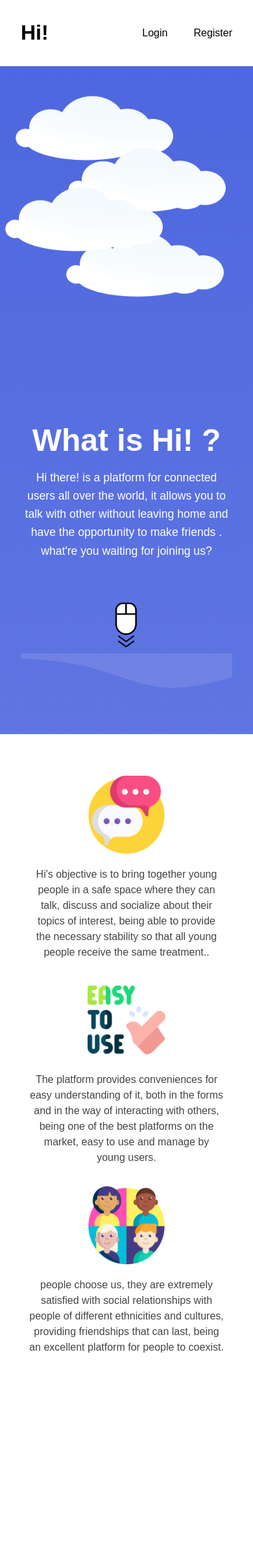
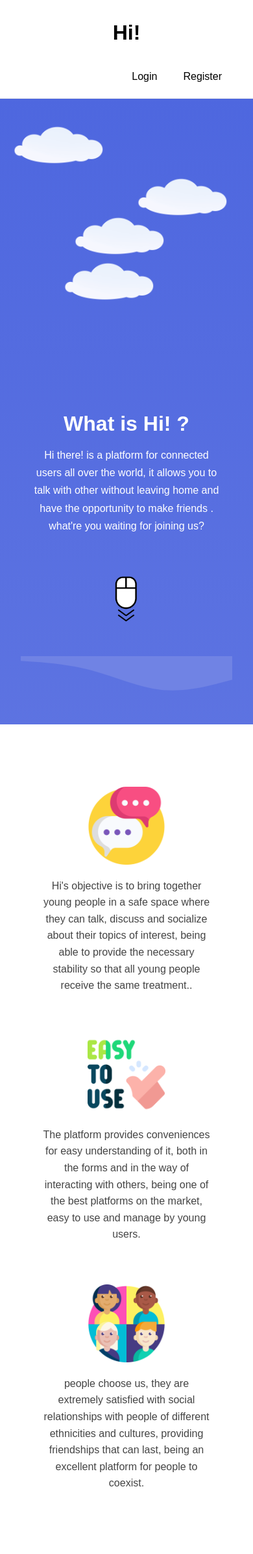
Before and after one commit to steven030/Web_chat, a Flask app: page / in a window 390 px wide. Shown: the whole page at 65% size. Before the commit the page ends 2082 px from the top, so only its background shows below. Run offline with Flask 3, Linux system fonts and the light colour scheme.

Commit message:
Update homePage.css

```diff
--- a/static/css/homePage.css
+++ b/static/css/homePage.css
@@ -2,6 +2,17 @@
 	margin: 0;
 	padding: 0;
 	box-sizing: border-box;
+}
+
+html{
+	scroll-behavior: smooth;
+}
+
+body{
+	overflow-x: hidden;
+	overflow-y: auto;
+	font-family: Arial, sans-serif;
+	background: #fff;
 }
 
 .non-selectable{
@@ -11,24 +22,24 @@
 	user-select: none;
 }
 
-body{
-	overflow-x: hidden;
-	font-family: Arial, sans-serif;
-}
-
-/* HEADER */
+/* =========================
+   HEADER
+========================= */
 
 #content-header{
 	display: flex;
 	align-items: center;
 	justify-content: space-between;
-	padding: 1rem;
+	padding: 1rem 2rem;
 	border-bottom: 1px solid #e9e9e9;
 	background: white;
+	position: relative;
+	z-index: 100;
 }
 
 #logo-title{
 	font-size: 2rem;
+	color: black;
 }
 
 #logo-title a{
@@ -38,8 +49,9 @@ body{
 
 #nav-container{
 	display: flex;
+	align-items: center;
+	gap: 1rem;
 	list-style: none;
-	gap: 1rem;
 }
 
 #nav-container li{
@@ -50,33 +62,36 @@ body{
 	color: black;
 	text-decoration: none;
 	font-size: 1rem;
-	transition: 0.3s;
+	transition: color .3s ease;
 }
 
 #nav-container li a:hover{
-	color: #0398;
+	color: #4e67df;
 }
 
-/* MAIN CONTAINER */
+/* =========================
+   MAIN CONTAINER
+========================= */
 
 #WebContainer{
 	width: 100%;
 	min-height: 100vh;
+	position: relative;
 	background: linear-gradient(to bottom, #4e67df, #7083e4);
-	position: relative;
-	overflow: hidden;
 }
 
-/* CLOUDS */
+/* =========================
+   CLOUD SECTION
+========================= */
 
 #cloud-img{
 	position: relative;
 	width: 100%;
-	height: 500px;
+	height: 450px;
 	overflow: hidden;
 }
 
-/* CONTENEDORES DE NUBES */
+/* CONTENEDORES */
 
 #cont-img,
 #cont-img1,
@@ -107,22 +122,26 @@ body{
 	right: 35%;
 }
 
-/* IMAGENES */
+/* IMÁGENES */
 
 .img-cloud{
-	width: 250px;
+	width: 220px;
+	max-width: 100%;
 	height: auto;
 	display: block;
+	opacity: 0.95;
 }
 
-/* CONTENIDO PRINCIPAL */
+/* =========================
+   HERO SECTION
+========================= */
 
 #Webcontainer-main{
 	position: relative;
 	z-index: 2;
 	text-align: center;
 	color: white;
-	padding: 3rem 2rem;
+	padding: 2rem;
 }
 
 #Webcontainer-main h3{
@@ -133,26 +152,43 @@ body{
 #Webcontainer-main p{
 	max-width: 700px;
 	margin: auto;
-	line-height: 1.6;
+	line-height: 1.7;
 	font-size: 1.1rem;
 }
 
-/* MOVE IMAGE */
+/* =========================
+   MOVE IMAGE
+========================= */
 
 #move-img{
 	margin-top: 2rem;
+	display: flex;
+	justify-content: center;
 }
 
 #move-cont-img img{
 	width: 80px;
 	height: auto;
+	display: block;
 }
 
-/* ABOUT SECTION */
+/* =========================
+   SVG WAVE
+========================= */
+
+svg{
+	display: block;
+	width: 100%;
+	margin-top: 3rem;
+}
+
+/* =========================
+   ABOUT SECTION
+========================= */
 
 #About-section{
 	background: white;
-	padding: 4rem 2rem;
+	padding: 5rem 2rem;
 }
 
 #article-section{
@@ -165,6 +201,7 @@ body{
 #article-section article{
 	width: 300px;
 	text-align: center;
+	padding: 1rem;
 }
 
 #article-section article img{
@@ -174,14 +211,52 @@ body{
 }
 
 #article-section article p{
-	line-height: 1.5;
+	line-height: 1.6;
 	color: #444;
+	font-size: 1rem;
 }
 
-/* FOOTER */
+/* =========================
+   FOOTER
+========================= */
 
 footer{
 	width: 100%;
 	padding: 1rem;
 	text-align: center;
+	background: white;
 }
+
+/* =========================
+   RESPONSIVE
+========================= */
+
+@media screen and (max-width: 768px){
+
+	#content-header{
+		flex-direction: column;
+		gap: 1rem;
+	}
+
+	#Webcontainer-main h3{
+		font-size: 2rem;
+	}
+
+	#Webcontainer-main p{
+		font-size: 1rem;
+		padding: 0 1rem;
+	}
+
+	.img-cloud{
+		width: 140px;
+	}
+
+	#article-section{
+		flex-direction: column;
+		align-items: center;
+	}
+
+	#article-section article{
+		width: 90%;
+	}
+}
```
